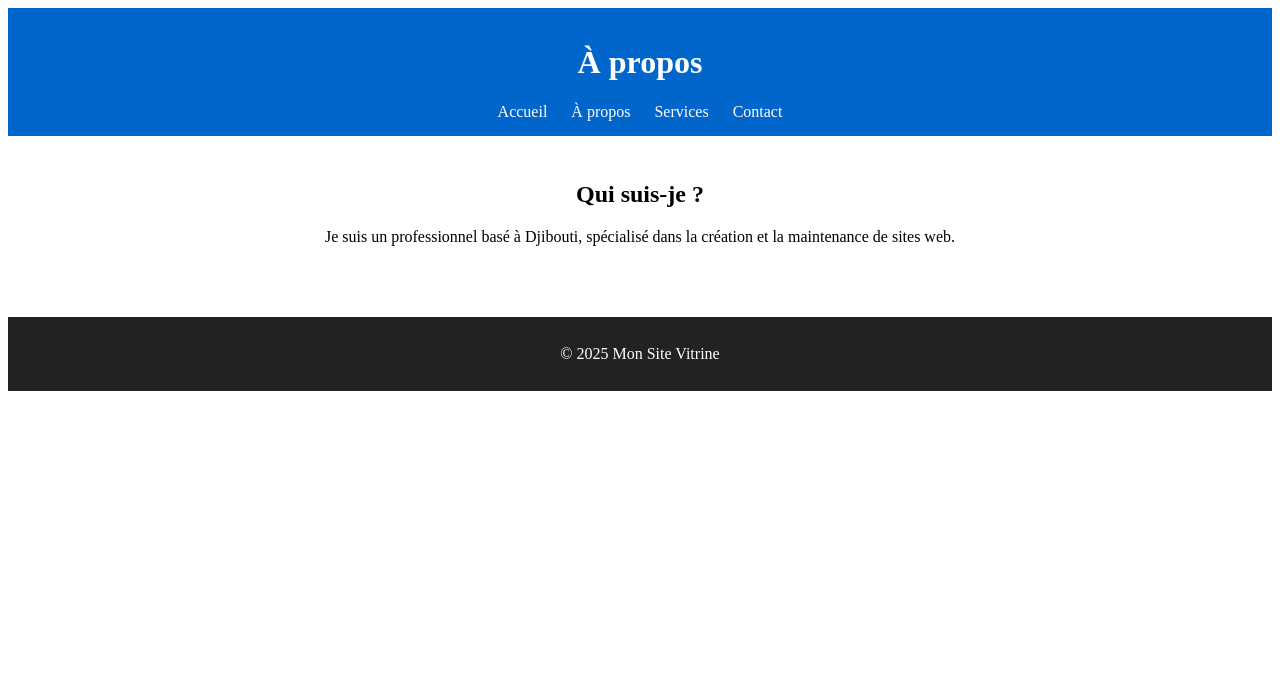
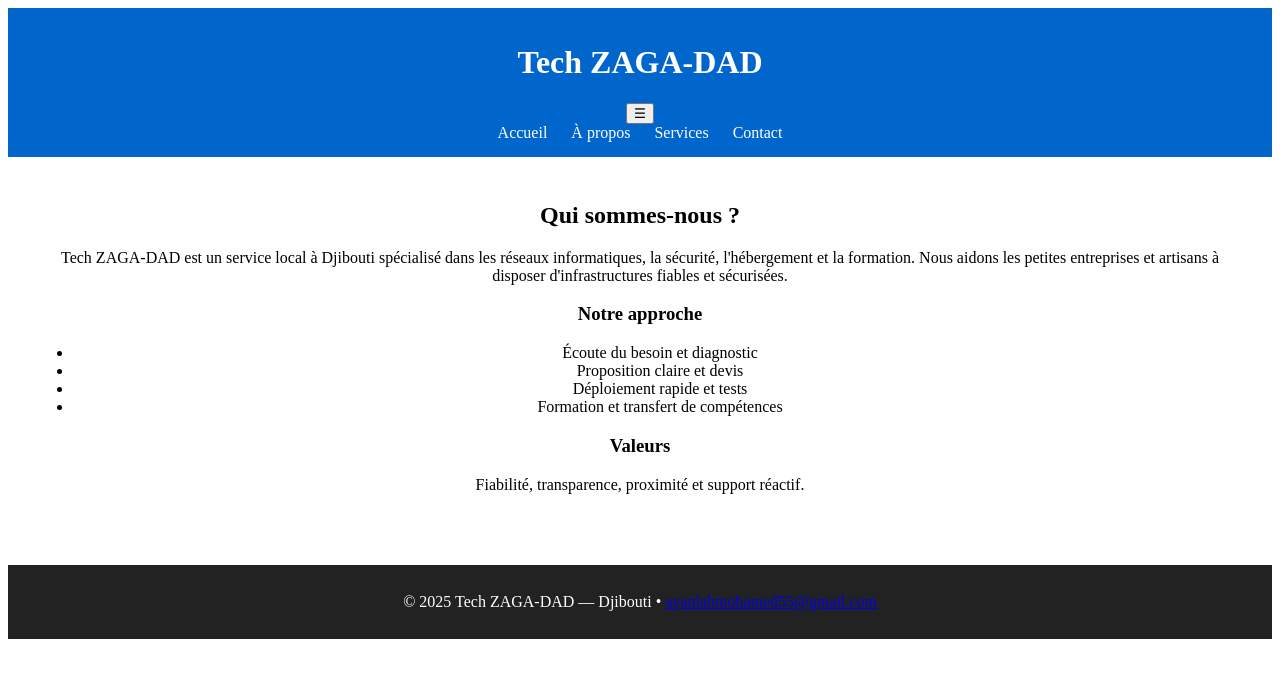
Before and after one commit to ayanlehmohamedibrahim/ZAGA-DAD, a plain HTML site: page about.html in a window 1280 px wide. Drawn offline with Linux system fonts and the light colour scheme.

Commit message:
Update about.html for Tech ZAGA-DAD branding

```diff
--- a/about.html
+++ b/about.html
@@ -1,31 +1,53 @@
 <!DOCTYPE html>
 <html lang="fr">
 <head>
-  <meta charset="UTF-8" />
-  <meta name="viewport" content="width=device-width, initial-scale=1" />
-  <title>À propos | Mon Site Vitrine</title>
-  <link rel="stylesheet" href="style.css" />
+  <meta charset="utf-8" />
+  <meta name="viewport" content="width=device-width,initial-scale=1" />
+  <title>À propos — Tech ZAGA-DAD</title>
+  <meta name="description" content="À propos — Tech ZAGA-DAD. Expert en réseau informatique et services IT à Djibouti. Installation, maintenance et formation." />
+  <link rel="stylesheet" href="style.css">
 </head>
 <body>
-  <header>
-    <h1>À propos</h1>
-    <nav>
-      <a href="index.html">Accueil</a>
-      <a href="about.html">À propos</a>
-      <a href="services.html">Services</a>
-      <a href="contact.html">Contact</a>
-    </nav>
+  <header class="site-header">
+    <div class="container header-inner">
+      <div class="brand"><h1>Tech <span>ZAGA-DAD</span></h1></div>
+      <button id="navToggle">☰</button>
+      <nav id="mainNav" class="nav">
+        <a href="index.html">Accueil</a>
+        <a href="about.html" class="active">À propos</a>
+        <a href="services.html">Services</a>
+        <a href="contact.html">Contact</a>
+      </nav>
+    </div>
   </header>
 
   <main>
-    <section>
-      <h2>Qui suis-je ?</h2>
-      <p>Je suis un professionnel basé à Djibouti, spécialisé dans la création et la maintenance de sites web.</p>
+    <section class="container content-card">
+      <h2>Qui sommes-nous ?</h2>
+      <p>Tech ZAGA-DAD est un service local à Djibouti spécialisé dans les réseaux informatiques, la sécurité, l'hébergement et la formation. Nous aidons les petites entreprises et artisans à disposer d'infrastructures fiables et sécurisées.</p>
+
+      <h3>Notre approche</h3>
+      <ul>
+        <li>Écoute du besoin et diagnostic</li>
+        <li>Proposition claire et devis</li>
+        <li>Déploiement rapide et tests</li>
+        <li>Formation et transfert de compétences</li>
+      </ul>
+
+      <h3>Valeurs</h3>
+      <p>Fiabilité, transparence, proximité et support réactif.</p>
     </section>
   </main>
 
-  <footer>
-    <p>© 2025 Mon Site Vitrine</p>
+  <footer class="site-footer">
+    <div class="container">
+      <p>© 2025 Tech ZAGA-DAD — Djibouti • <a href="mailto:ayanlahmohamed55@gmail.com">ayanlahmohamed55@gmail.com</a></p>
+    </div>
   </footer>
+
+  <script>
+    document.getElementById('navToggle').addEventListener('click', ()=> document.getElementById('mainNav').classList.toggle('open'));
+    document.querySelectorAll('.nav a').forEach(a=>{ if(location.pathname.endsWith(a.getAttribute('href'))){ a.classList.add('active'); }});
+  </script>
 </body>
 </html>
```
